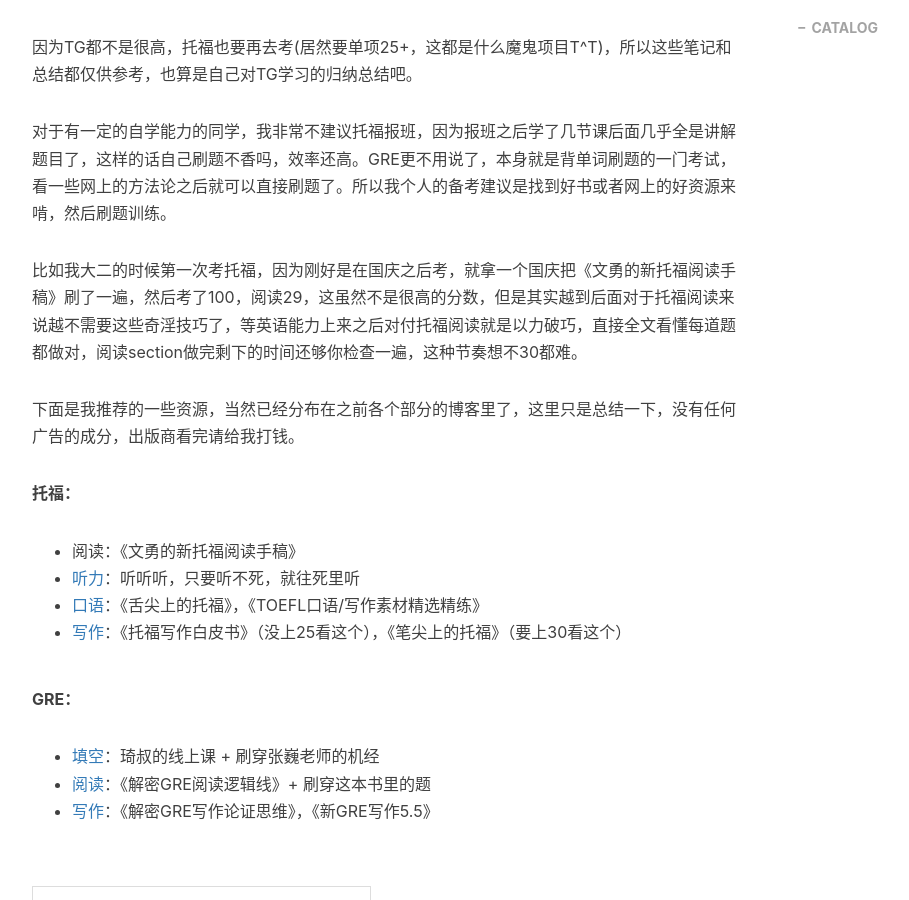
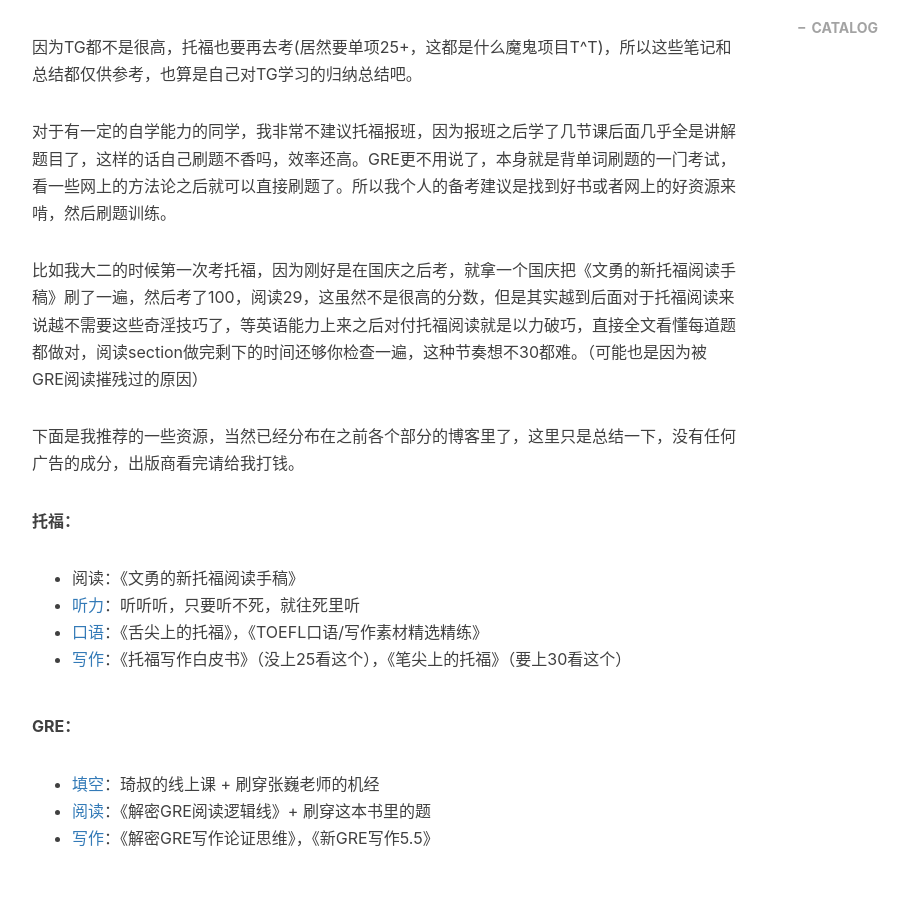
Before and after one commit to MessiahChen/MessiahChen.github.io, a Jekyll site: the page built from _posts/2020-09-16-TG-Summary.markdown, in a window 1280 px wide and 900 px high, scrolled down 710 px. Shown: the whole window, without its empty margins (233-1142 px from the left). Built offline with Jekyll 4.4.1, drawn with Linux system fonts in a browser that asks for light colours; nearby versions of some CDN libraries; comment, search, counter and statistics services are not loaded.

Commit message:
update writing

```diff
--- a/_posts/2020-09-16-TG-Summary.markdown
+++ b/_posts/2020-09-16-TG-Summary.markdown
@@ -28,7 +28,7 @@
 
 对于有一定的自学能力的同学，我非常不建议托福报班，因为报班之后学了几节课后面几乎全是讲解题目了，这样的话自己刷题不香吗，效率还高。GRE更不用说了，本身就是背单词刷题的一门考试，看一些网上的方法论之后就可以直接刷题了。所以我个人的备考建议是找到好书或者网上的好资源来啃，然后刷题训练。
 
-比如我大二的时候第一次考托福，因为刚好是在国庆之后考，就拿一个国庆把《文勇的新托福阅读手稿》刷了一遍，然后考了100，阅读29，这虽然不是很高的分数，但是其实越到后面对于托福阅读来说越不需要这些奇淫技巧了，等英语能力上来之后对付托福阅读就是以力破巧，直接全文看懂每道题都做对，阅读section做完剩下的时间还够你检查一遍，这种节奏想不30都难。
+比如我大二的时候第一次考托福，因为刚好是在国庆之后考，就拿一个国庆把《文勇的新托福阅读手稿》刷了一遍，然后考了100，阅读29，这虽然不是很高的分数，但是其实越到后面对于托福阅读来说越不需要这些奇淫技巧了，等英语能力上来之后对付托福阅读就是以力破巧，直接全文看懂每道题都做对，阅读section做完剩下的时间还够你检查一遍，这种节奏想不30都难。（可能也是因为被GRE阅读摧残过的原因）
 
 下面是我推荐的一些资源，当然已经分布在之前各个部分的博客里了，这里只是总结一下，没有任何广告的成分，出版商看完请给我打钱。
 
```
